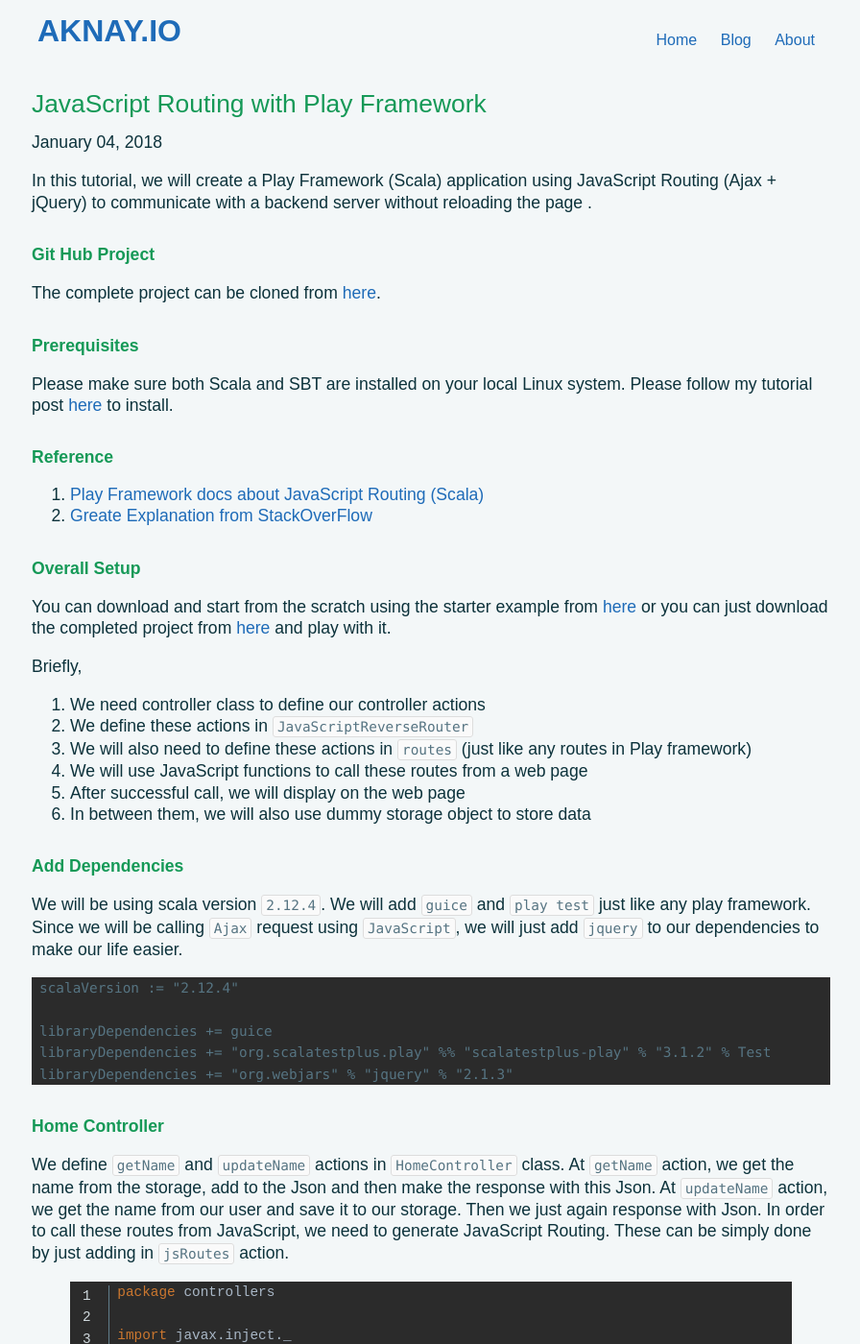
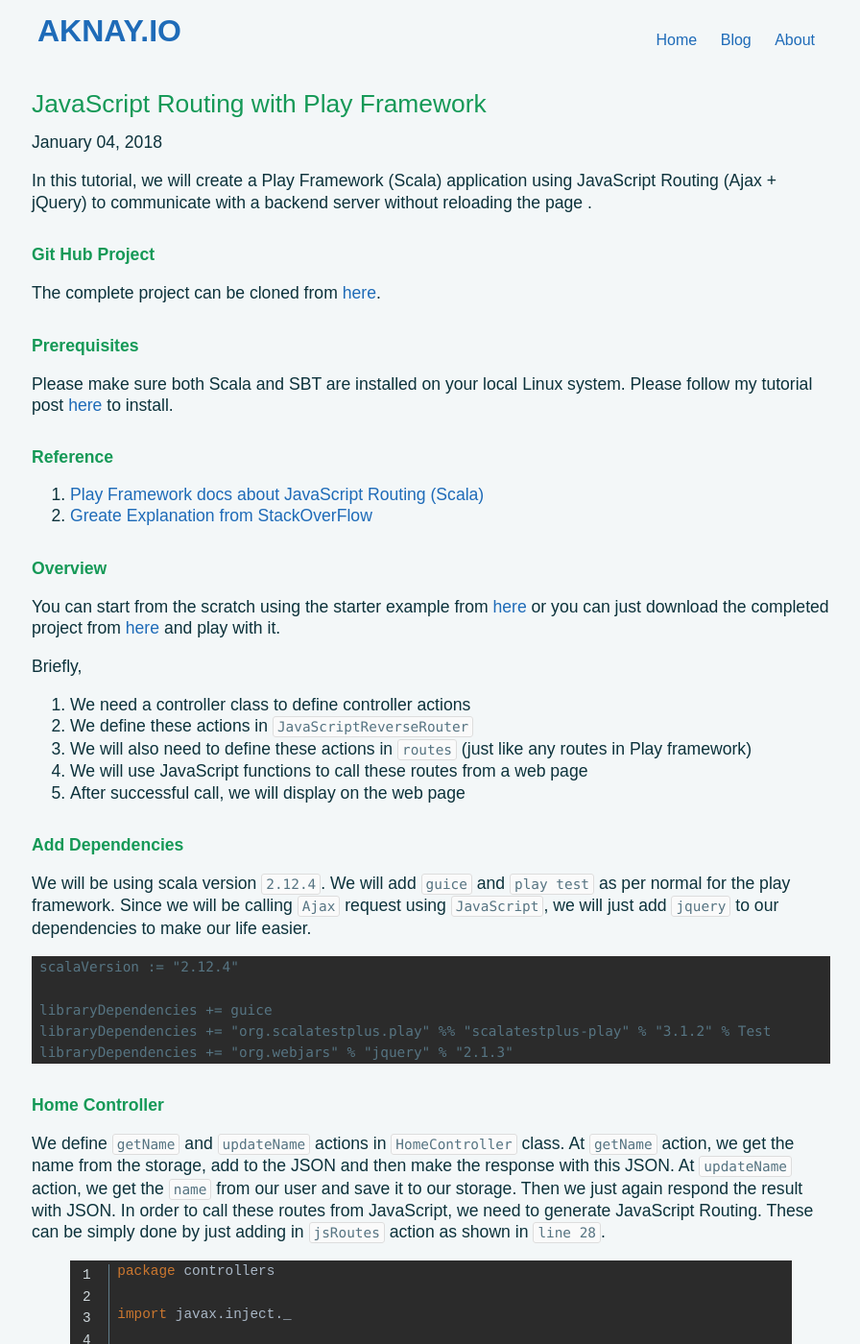
Before and after one commit to aknay/aknay.github.io, a Jekyll site: the page built from _posts/2018-01-04-javascript-routing-with-play-framework.markdown, in a window 1280 px wide and 1400 px high. Shown: the whole window at 96% size, without its empty margins (191-1087 px from the left). Built offline with Jekyll 4.4.1, drawn with Linux system fonts in a browser that asks for light colours; some of the changed text lies outside the part shown.

Commit message:
fixed link and a little bit better explanation

````diff
--- a/_posts/2018-01-04-javascript-routing-with-play-framework.markdown
+++ b/_posts/2018-01-04-javascript-routing-with-play-framework.markdown
@@ -8,7 +8,7 @@
 <!-- excerpt -->
 
 #### **Git Hub Project**
-The complete project can be cloned from [here](https://github.com/aknay/TutorialSyleProject/tree/master/AkkaRemote){:target="_blank"}.
+The complete project can be cloned from [here](https://github.com/aknay/TutorialSyleProject/tree/master/play-scala-javascript-routing){:target="_blank"}.
 
 #### **Prerequisites**
 Please make sure both Scala and SBT are installed on your local Linux system. Please follow my tutorial post [here]({% post_url 2017-05-09-how-to-install-scala-and-sbt-in-raspberry-pi-3  %}){:target="_blank"} to install.
@@ -18,21 +18,19 @@
 2. [Greate Explanation from StackOverFlow](https://stackoverflow.com/questions/11133059/play-2-x-how-to-make-an-ajax-request-with-a-common-button){:target="_blank"}
 
 
-#### **Overall Setup**
-You can download and start from the scratch using the starter example from [here](https://github.com/playframework/play-scala-starter-example) or you can just download the completed project from [here]() and play with it.
+#### **Overview**
+You can start from the scratch using the starter example from [here](https://github.com/playframework/play-scala-starter-example) or you can just download the completed project from [here]() and play with it.
 
 Briefly,
-1. We need controller class to define our controller actions
+1. We need a controller class to define controller actions
 2. We define these actions in `JavaScriptReverseRouter`
 3. We will also need to define these actions in `routes` (just like any routes in Play framework)
 4. We will use JavaScript functions to call these routes from a web page
 5. After successful call, we will display on the web page
-6. In between them, we will also use dummy storage object to store data
-
 
 #### **Add Dependencies**
 
-We will be using scala version `2.12.4`. We will add `guice` and `play test` just like any play framework. Since we will be calling `Ajax` request using `JavaScript`, we will just add `jquery` to our dependencies to make our life easier.
+We will be using scala version `2.12.4`. We will add `guice` and `play test` as per normal for the play framework. Since we will be calling `Ajax` request using `JavaScript`, we will just add `jquery` to our dependencies to make our life easier.
 
 ```
 scalaVersion := "2.12.4"
@@ -45,7 +43,7 @@
 
 #### **Home Controller**
 
-We define `getName` and `updateName` actions in `HomeController` class. At `getName` action, we get the name from the storage, add to the Json and then make the response with this Json. At `updateName` action, we get the name from our user and save it to our storage. Then we just again response with Json. In order to call these routes from JavaScript, we need to generate JavaScript Routing. These can be simply done by just adding in `jsRoutes` action.
+We define `getName` and `updateName` actions in `HomeController` class. At `getName` action, we get the name from the storage, add to the JSON and then make the response with this JSON. At `updateName` action, we get the `name` from our user and save it to our storage. Then we just again respond the result with JSON. In order to call these routes from JavaScript, we need to generate JavaScript Routing. These can be simply done by just adding in `jsRoutes` action as shown in `line 28`.
 
 
 {% highlight java linenos %}
````
Also changed, not shown: other parts of _posts/2018-01-04-javascript-routing-with-play-framework.markdown (+4 -4 lines).
